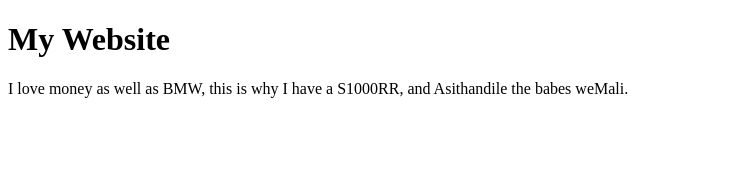
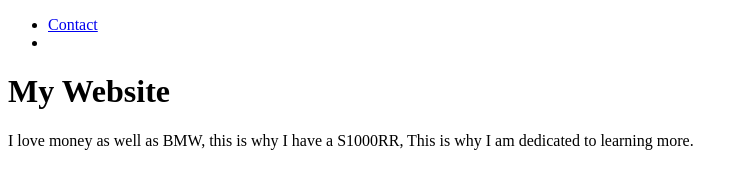
Before and after one commit to neilpitjeng/firsttry, a plain HTML site: page index.html in a window 1280 px wide. Shown: the whole page, without its empty margins (0-748 px from the left). Drawn offline with Linux system fonts and the light colour scheme.

Commit message:
Update index.html

```diff
--- a/index.html
+++ b/index.html
@@ -6,8 +6,15 @@
 </head>
 
 <body>
+
+    <nav>
+        <ul>
+            <li><a href="contact.html">Contact</a><li>
+        </ul>
+    </nav>
+
     <h1>My Website</h1>
-    <p>I love money as well as BMW, this is why I have a S1000RR, and Asithandile the babes weMali.</p>
+    <p>I love money as well as BMW, this is why I have a S1000RR, This is why I am dedicated to learning more.</p>
 </body>
 
 </html>
```
